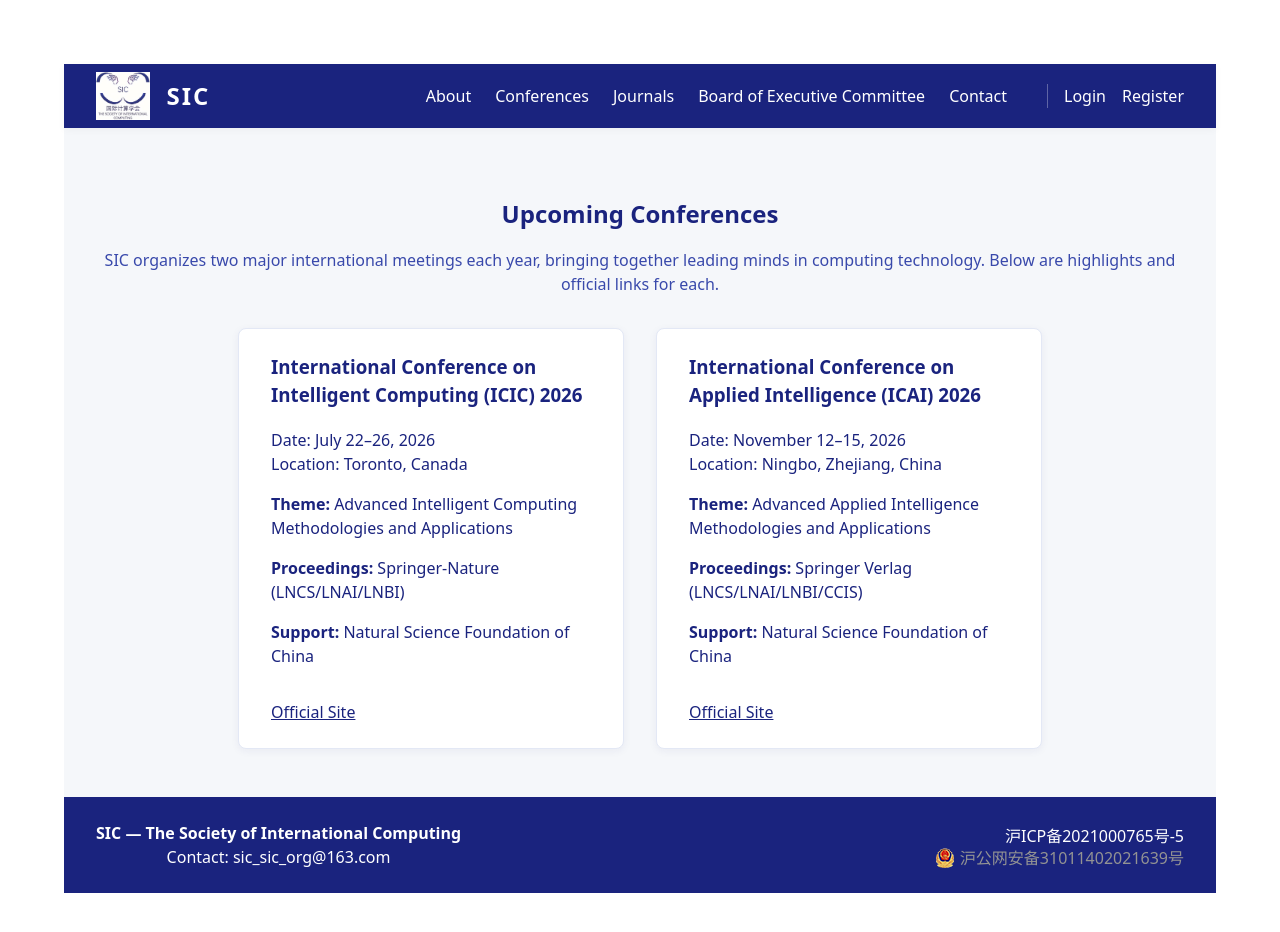
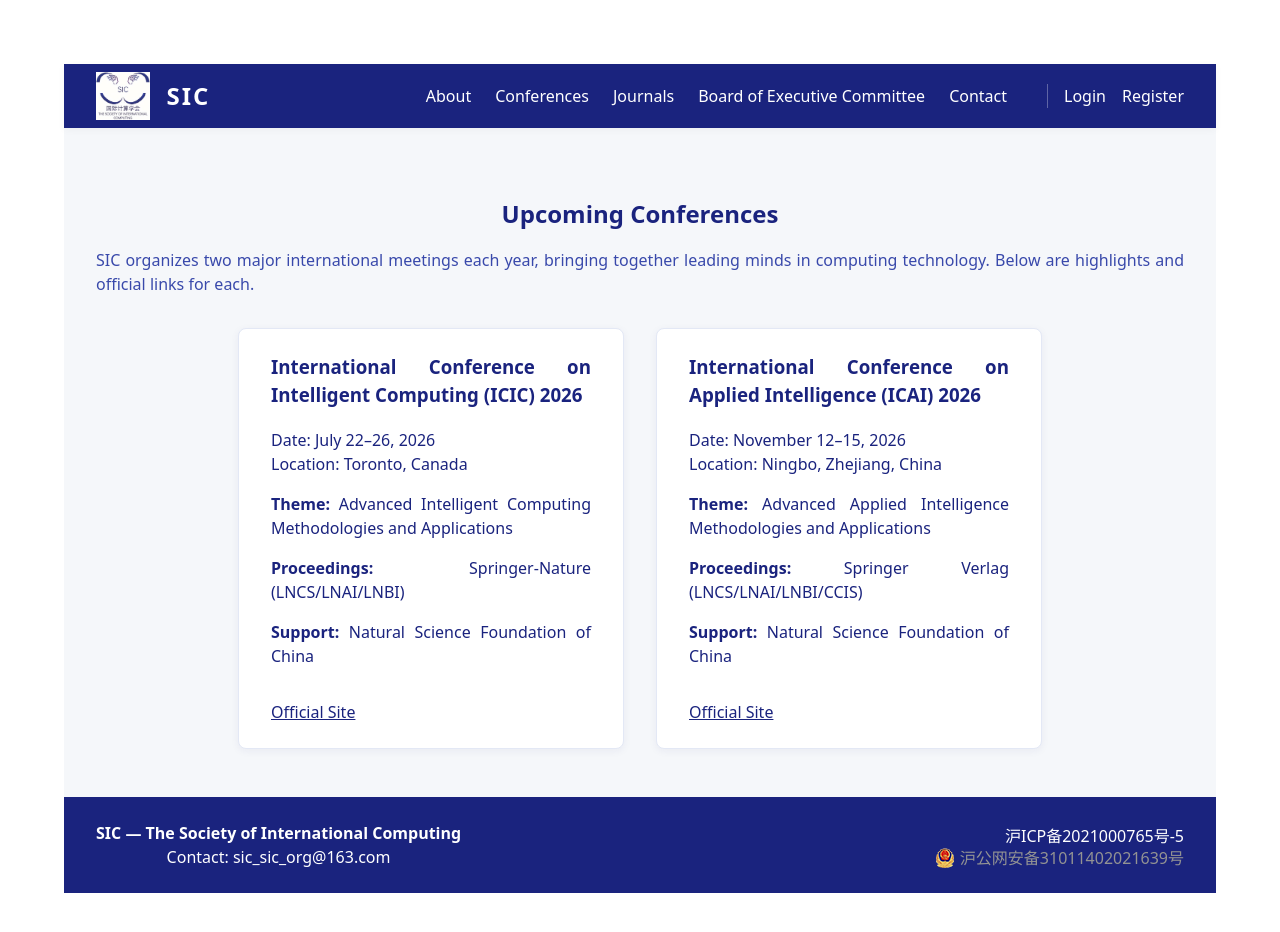
Before and after one commit to idt-eitech/sic_site, a Vue app: page /conferences in a window 1280 px wide. Shown: the top 932 px of the page. Built offline with nearby package versions, Linux system fonts and the light colour scheme.

Commit message:
fix: use justify for text-align

```diff
--- a/src/components/public/Conferences.vue
+++ b/src/components/public/Conferences.vue
@@ -36,7 +36,7 @@
   margin-bottom: 1rem;
 }
 .desc {
-  text-align: center;
+  text-align: justify;
   margin-bottom: 2rem;
   color: #3949ab;
 }
@@ -54,7 +54,7 @@
   padding: 1.5rem 2rem;
   min-width: 260px;
   max-width: 320px;
-  text-align: left;
+  text-align: justify;
 }
 .conference-card h3 {
   margin-top: 0;
```
